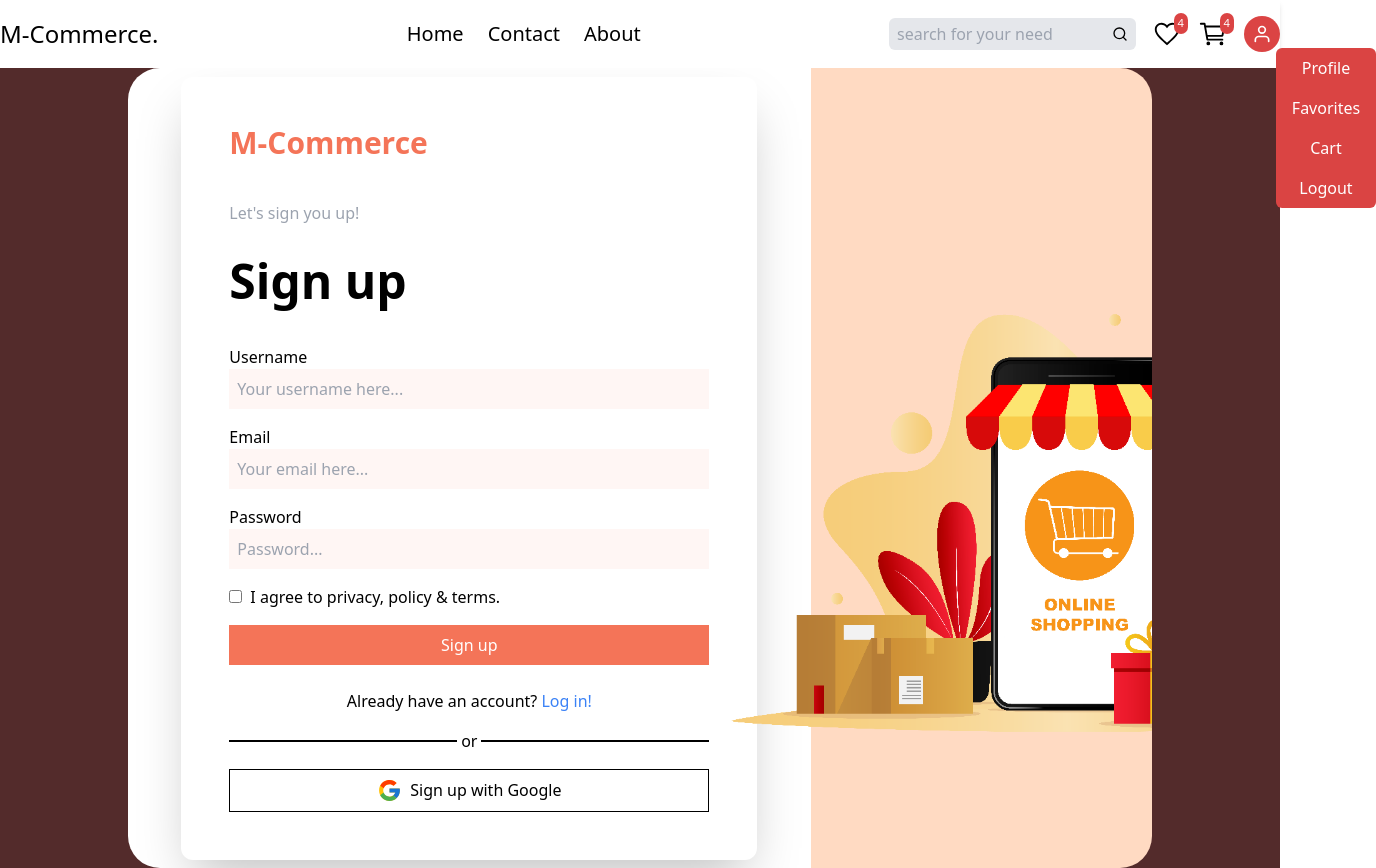
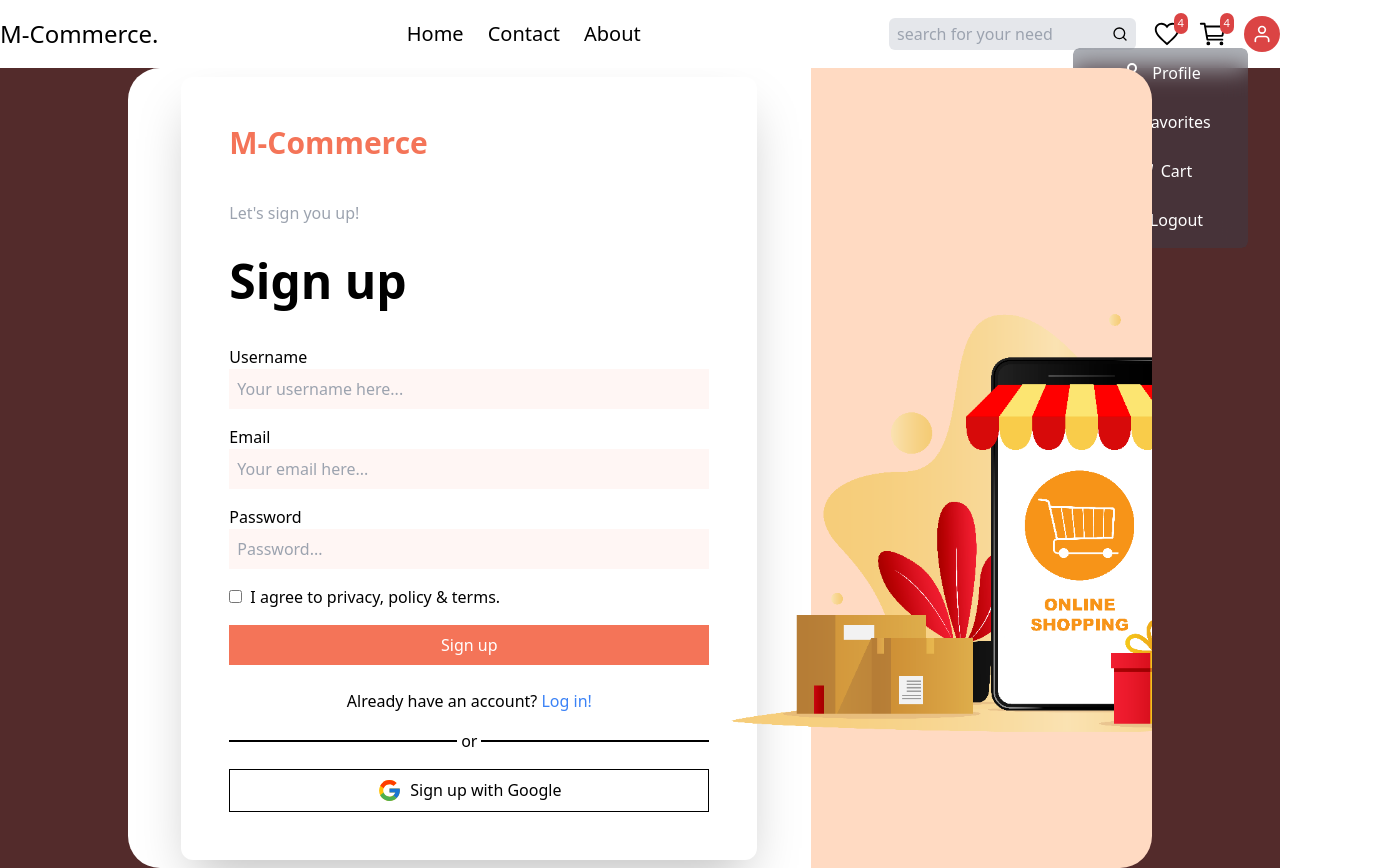
Before and after one commit to mrzkhrmn/mirza-commerce, a React (Vite) app in the folder frontend/: page /signup in a window 1280 px wide. Both pictures are taken after a click on the button 1261 px from the left and 34 px from the top of the page. Shown: the whole page, 1376 px wide, since content can reach past the window. Built offline with nearby package versions, Linux system fonts and the light colour scheme.

Commit message:
header ui update

```diff
--- a/frontend/src/components/Header/UserButton.jsx
+++ b/frontend/src/components/Header/UserButton.jsx
@@ -1,5 +1,7 @@
 import { useState } from "react";
-import { FiUser } from "react-icons/fi";
+import { FiUser, FiShoppingCart } from "react-icons/fi";
+import { CiLogout } from "react-icons/ci";
+
 import { useNavigate } from "react-router-dom";
 import { useDispatch } from "react-redux";
 import {
@@ -8,6 +10,7 @@
   logoutSuccess,
 } from "../../redux/slices/authSlice";
 import { useLogoutMutation } from "../../redux/api/authApiSlice";
+import { MdOutlineFavoriteBorder } from "react-icons/md";
 
 export const UserButton = () => {
   const [isUserMenuOpen, setIsUserMenuOpen] = useState(false);
@@ -42,39 +45,47 @@
     >
       <FiUser size={20} />
       <div
-        className={`absolute bg-[#da4443] top-8 left-8 flex flex-col rounded-md ${
-          isUserMenuOpen ? "w-[100px] " : "w-0 px-0"
+        className={`absolute  top-8 right-8 flex flex-col rounded-md ${
+          isUserMenuOpen ? "w-[175px] " : "w-0 px-0"
         }
-                ${isUserMenuOpen ? "h-[160px] " : "h-0 py-0"}
+                ${isUserMenuOpen ? "h-[200px] " : "h-0 py-0"}
                   transition-all duration-200 overflow-hidden`}
       >
         {isUserMenuOpen && (
-          <>
+          <div
+            className="h-full w-full bg-gray-700 rounded-md bg-clip-padding backdrop-filter backdrop-blur-md bg-opacity-40
+            flex flex-col
+          "
+          >
             <button
               onClick={() => handleClick("/account")}
-              className="hover:bg-secondary-color flex justify-center items-center w-full h-full py-2"
+              className="hover:bg-gray-100/25  flex justify-center items-center w-full h-full py-3 gap-2"
             >
-              Profile
+              <FiUser size={24} />
+              <span>Profile</span>
             </button>
             <button
               onClick={() => handleClick("/favorites")}
-              className="hover:bg-secondary-color flex justify-center items-center w-full h-full py-2"
+              className="hover:bg-gray-100/25  flex justify-center items-center w-full h-full py-3 gap-2"
             >
-              Favorites
+              <MdOutlineFavoriteBorder size={24} />
+              <span>Favorites</span>
             </button>
             <button
               onClick={() => handleClick("/cart")}
-              className="hover:bg-secondary-color flex justify-center items-center w-full h-full py-2"
+              className="hover:bg-gray-100/25 flex justify-center items-center w-full h-full py-3 gap-2"
             >
-              Cart
+              <FiShoppingCart size={24} />
+              <span>Cart</span>
             </button>
             <button
               onClick={handleLogout}
-              className="hover:bg-secondary-color flex justify-center items-center w-full h-full  pt-2 pb-4"
+              className="hover:bg-gray-100/25  flex justify-center items-center w-full h-full  pt-3 pb-4 gap-2"
             >
-              Logout
+              <CiLogout size={24} />
+              <span>Logout</span>
             </button>
-          </>
+          </div>
         )}
       </div>
     </button>
```
